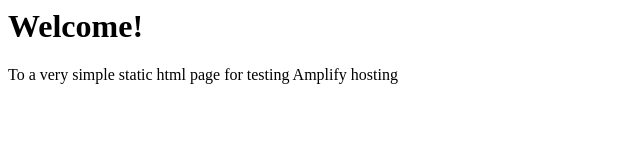
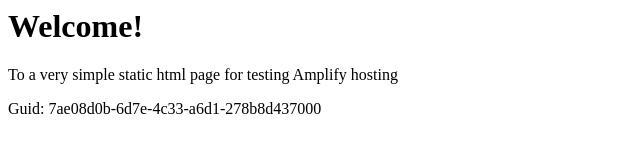
Before and after one commit to aws-aemilia-cdg/Github-PR-Commit-Integration-Test-DoNotTouch-Gith-P5X5MO5I-v1-preprod-eu-west-3, a website: page src/index.html in a window 1280 px wide. Shown: the whole page, without its empty margins (0-640 px from the left). Drawn offline with Linux system fonts and the light colour scheme.

Commit message:
commit from integ tests

```diff
--- a/src/index.html
+++ b/src/index.html
@@ -1,3 +1,5 @@
+
+
 <html lang="en">
 
 <head>
@@ -10,6 +12,6 @@
 <body>
     <h1>Welcome!</h1>
     <p>To a very simple static html page for testing Amplify hosting</p>
-</body>
+    <p>Guid: 7ae08d0b-6d7e-4c33-a6d1-278b8d437000</p></body>
 
 </html>
```
